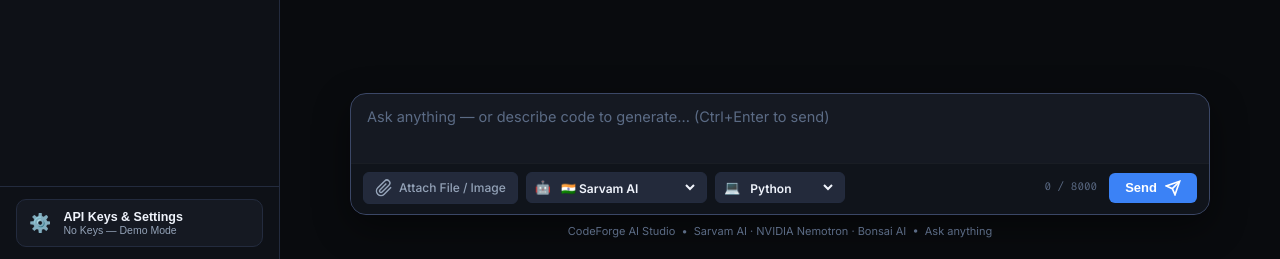
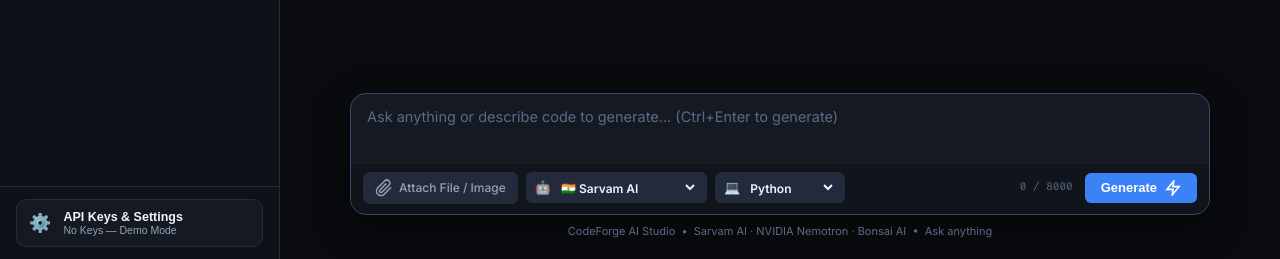
Before and after one commit to Amanvarma2231/CodeForge-AI, a Flask app: page / in a window 1280 px wide. Shown: the part 541-800 px from the top of the page. Run offline with Flask 3, Linux system fonts and the light colour scheme; some libraries are stand-ins or nearby versions.

Commit message:
UI Optimization: Replace Send with Generate button, refine prompt box placeholder, update fallback to Sarvam AI

```diff
--- a/static/js/app.js
+++ b/static/js/app.js
@@ -586,7 +586,7 @@
 
     const elapsed = ((Date.now() - t0) / 1000).toFixed(2);
 
-    const prov = PROVIDERS[state.currentProvider] || PROVIDERS.gemini;
+    const prov = PROVIDERS[state.currentProvider] || PROVIDERS.sarvam;
 
     const assistantMsg = {
       role:         "assistant",
--- a/templates/index.html
+++ b/templates/index.html
@@ -179,7 +179,7 @@
           <textarea
             id="promptInput"
             class="unified-prompt-textarea"
-            placeholder="Ask anything — or describe code to generate... (Ctrl+Enter to send)"
+            placeholder="Ask anything or describe code to generate... (Ctrl+Enter to generate)"
             rows="2"
           ></textarea>
         </div>
@@ -229,9 +229,9 @@
 
           <div class="toolbar-right">
             <span class="char-indicator" id="charCounter">0 / 8000</span>
-            <button class="btn-send-prompt" id="sendBtn" title="Send (Ctrl+Enter)">
-              <span>Send</span>
-              <svg width="16" height="16" viewBox="0 0 24 24" fill="none" stroke="currentColor" stroke-width="2.5"><line x1="22" y1="2" x2="11" y2="13"></line><polygon points="22 2 15 22 11 13 2 9 22 2"></polygon></svg>
+            <button class="btn-send-prompt" id="sendBtn" title="Generate (Ctrl+Enter)">
+              <span>Generate</span>
+              <svg width="16" height="16" viewBox="0 0 24 24" fill="none" stroke="currentColor" stroke-width="2.5"><polygon points="13 2 3 14 12 14 11 22 21 10 12 10 13 2"></polygon></svg>
             </button>
           </div>
 
```
